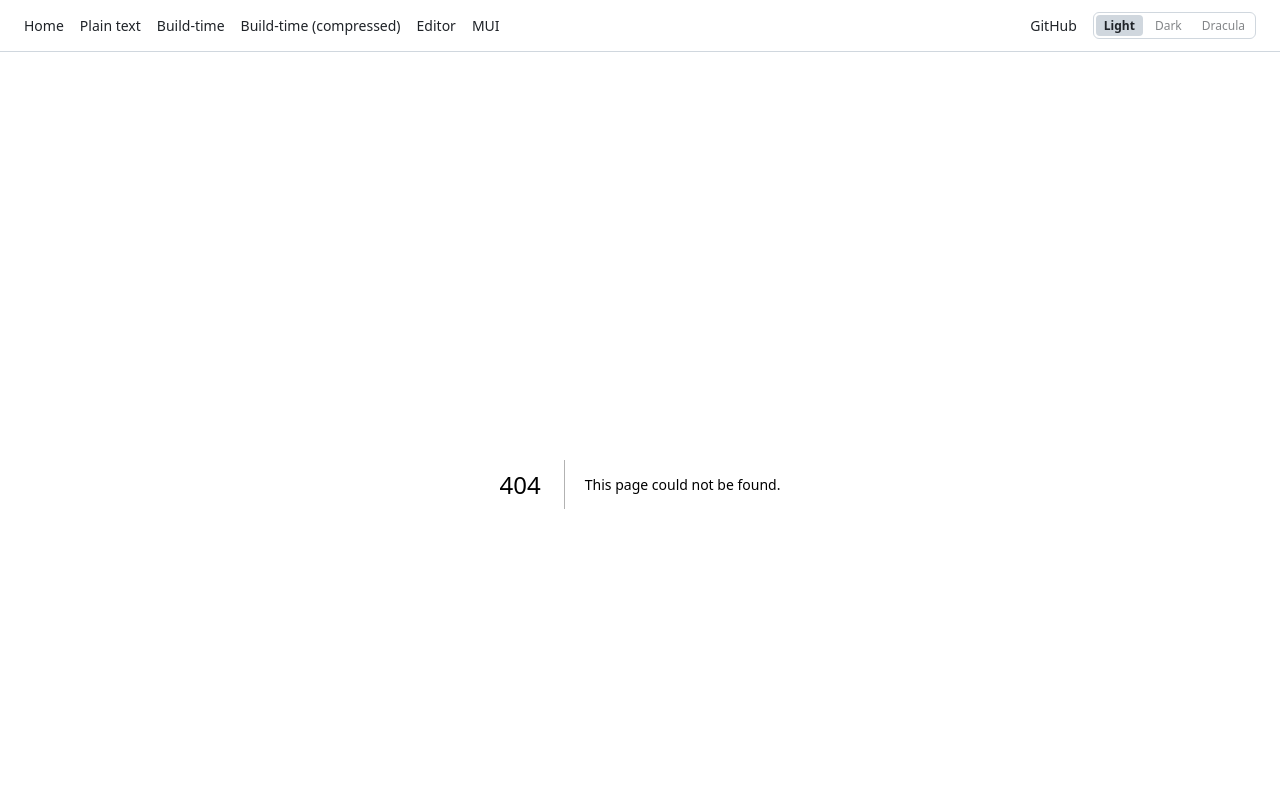
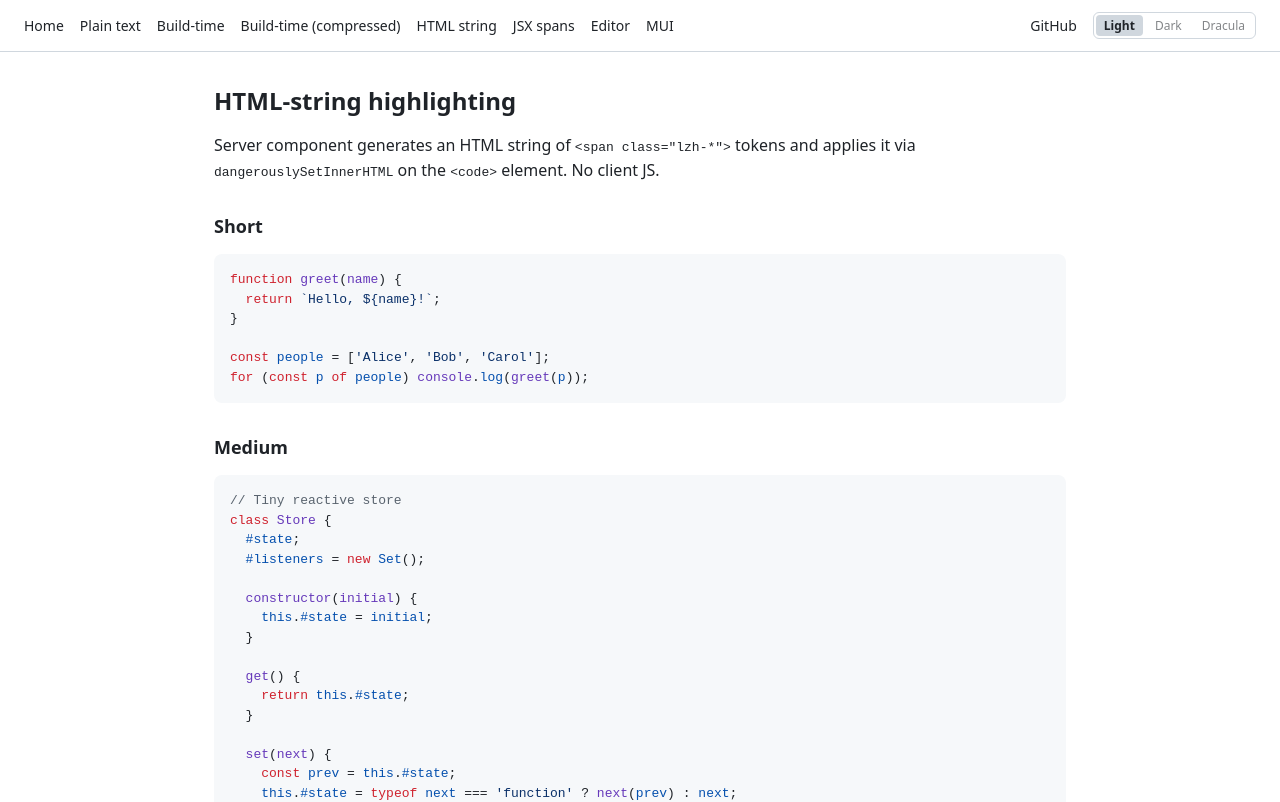
Before and after one commit to Janpot/css-highlights-experiments, a Next.js app: page /html-string in a window 1280 px wide. Before the commit this address had no page. Shown: the top 802 px of the page. Built offline with nearby package versions, Linux system fonts and the light colour scheme.

Commit message:
add more examples

```diff
--- /dev/null
+++ b/app/html-string/page.tsx
@@ -0,0 +1,56 @@
+import type { Metadata } from "next";
+import { parser as jsParser } from "@lezer/javascript";
+import { parser as cssParser } from "@lezer/css";
+import CodeBlockHtml from "@/components/CodeBlockHtml";
+import { enhance } from "@/lib/enhance";
+import {
+  SHORT_CODE,
+  MEDIUM_CODE,
+  LINKED_CODE,
+  CSS_CODE,
+  makeLongCode,
+} from "@/lib/samples";
+
+export const dynamic = "force-static";
+
+export const metadata: Metadata = {
+  title: "HTML-string highlighting",
+};
+
+export default function Page() {
+  return (
+    <>
+      <h1>HTML-string highlighting</h1>
+      <p>
+        Server component generates an HTML string of{" "}
+        <code>&lt;span class=&quot;lzh-*&quot;&gt;</code> tokens and applies it
+        via <code>dangerouslySetInnerHTML</code> on the{" "}
+        <code>&lt;code&gt;</code> element. No client JS.
+      </p>
+      <section>
+        <h2>Short</h2>
+        <CodeBlockHtml code={SHORT_CODE} parser={jsParser} />
+      </section>
+      <section>
+        <h2>Medium</h2>
+        <CodeBlockHtml code={MEDIUM_CODE} parser={jsParser} />
+      </section>
+      <section>
+        <h2>Enhanced (links + regions)</h2>
+        <p>
+          JSX children are ignored - only the text content is parsed and
+          highlighted.
+        </p>
+        <CodeBlockHtml code={enhance(LINKED_CODE)} parser={jsParser} />
+      </section>
+      <section>
+        <h2>CSS</h2>
+        <CodeBlockHtml code={CSS_CODE} parser={cssParser} />
+      </section>
+      <section>
+        <h2>Long</h2>
+        <CodeBlockHtml code={makeLongCode(40)} parser={jsParser} />
+      </section>
+    </>
+  );
+}
--- a/app/layout.tsx
+++ b/app/layout.tsx
@@ -26,6 +26,8 @@ export default function RootLayout({ children }: { children: ReactNode }) {
           <Link href="/plain-text">Plain text</Link>
           <Link href="/build-time">Build-time</Link>
           <Link href="/build-time-compressed">Build-time (compressed)</Link>
+          <Link href="/html-string">HTML string</Link>
+          <Link href="/jsx-spans">JSX spans</Link>
           <Link href="/editor">Editor</Link>
           <Link href="/mui">MUI</Link>
           <span className="spacer" />
--- /dev/null
+++ b/components/CodeBlockHtml.tsx
@@ -0,0 +1,27 @@
+import type { ReactNode } from 'react';
+import type { Parser } from '@lezer/common';
+import { computeHighlights } from '@/lib/highlight';
+import { extractText } from '@/lib/extractText';
+import {
+  segmentsFromRanges,
+  htmlFromSegments,
+} from '@/lib/spansFromRanges';
+
+interface Props {
+  code: ReactNode;
+  parser: Parser;
+}
+
+export default function CodeBlockHtml({ code, parser }: Props) {
+  const text = extractText(code);
+  const ranges = computeHighlights(parser, text);
+  const html = htmlFromSegments(segmentsFromRanges(text, ranges));
+  return (
+    <pre>
+      <code
+        className="lzh-root"
+        dangerouslySetInnerHTML={{ __html: html }}
+      />
+    </pre>
+  );
+}
--- /dev/null
+++ b/lib/spansFromRanges.ts
@@ -0,0 +1,60 @@
+import type { RangesData } from './rangesCodec';
+
+export interface Segment {
+  text: string;
+  cls: string | null;
+}
+
+export function segmentsFromRanges(code: string, ranges: RangesData): Segment[] {
+  const triples: Array<{ from: number; to: number; cls: string }> = [];
+  const { classes, tokens } = ranges;
+  let i = 0;
+  while (i < tokens.length) {
+    const classIdx = tokens[i++];
+    const pairCount = tokens[i++];
+    const cls = classes[classIdx];
+    let prev = 0;
+    for (let p = 0; p < pairCount; p++) {
+      const delta = tokens[i++];
+      const len = tokens[i++];
+      const from = prev + delta;
+      triples.push({ from, to: from + len, cls });
+      prev = from;
+    }
+  }
+  triples.sort((a, b) => a.from - b.from);
+
+  const out: Segment[] = [];
+  let cursor = 0;
+  for (const { from, to, cls } of triples) {
+    if (from > cursor) out.push({ text: code.slice(cursor, from), cls: null });
+    out.push({ text: code.slice(from, to), cls });
+    cursor = to;
+  }
+  if (cursor < code.length) out.push({ text: code.slice(cursor), cls: null });
+  return out;
+}
+
+export function escapeHtml(s: string): string {
+  let out = '';
+  for (let i = 0; i < s.length; i++) {
+    const c = s.charCodeAt(i);
+    if (c === 0x26) out += '&amp;';
+    else if (c === 0x3c) out += '&lt;';
+    else if (c === 0x3e) out += '&gt;';
+    else if (c === 0x22) out += '&quot;';
+    else if (c === 0x27) out += '&#39;';
+    else out += s[i];
+  }
+  return out;
+}
+
+export function htmlFromSegments(segments: Segment[]): string {
+  let out = '';
+  for (const { text, cls } of segments) {
+    const escaped = escapeHtml(text);
+    if (cls) out += `<span class="${cls}">${escaped}</span>`;
+    else out += escaped;
+  }
+  return out;
+}
--- a/styles/themes.css
+++ b/styles/themes.css
@@ -107,3 +107,55 @@
 ::highlight(lzh-var) {
   color: var(--lzh-this);
 }
+
+.lzh-root .lzh-kw {
+  color: var(--lzh-kw);
+}
+.lzh-root .lzh-this {
+  color: var(--lzh-this);
+}
+.lzh-root .lzh-const {
+  color: var(--lzh-this);
+}
+.lzh-root .lzh-str {
+  color: var(--lzh-str);
+}
+.lzh-root .lzh-re {
+  color: var(--lzh-re);
+}
+.lzh-root .lzh-esc {
+  color: var(--lzh-esc);
+}
+.lzh-root .lzh-num {
+  color: var(--lzh-num);
+}
+.lzh-root .lzh-bool {
+  color: var(--lzh-bool);
+}
+.lzh-root .lzh-nul {
+  color: var(--lzh-nul);
+}
+.lzh-root .lzh-cmt {
+  color: var(--lzh-cmt);
+}
+.lzh-root .lzh-fn {
+  color: var(--lzh-fn);
+}
+.lzh-root .lzh-tag,
+.lzh-root .lzh-tag-builtin {
+  color: var(--lzh-esc);
+}
+.lzh-root .lzh-attr {
+  color: var(--lzh-this);
+}
+.lzh-root .lzh-prop {
+  color: var(--lzh-this);
+}
+.lzh-root .lzh-cls,
+.lzh-root .lzh-def,
+.lzh-root .lzh-type {
+  color: var(--lzh-fn);
+}
+.lzh-root .lzh-var {
+  color: var(--lzh-this);
+}
```
Also changed, not shown: app/jsx-spans/page.tsx (added, +55 -0 lines), app/page.tsx (+9 -0 lines), components/CodeBlockJsx.tsx (added, +31 -0 lines).
